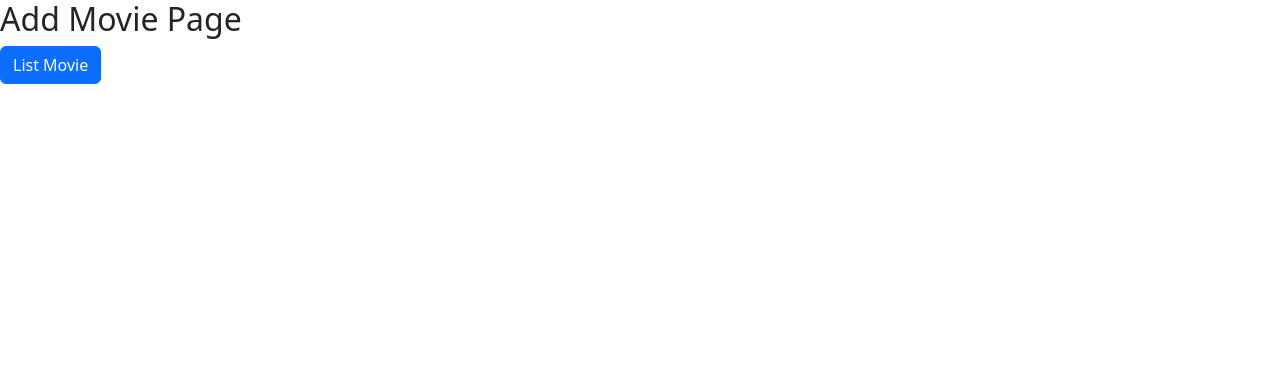
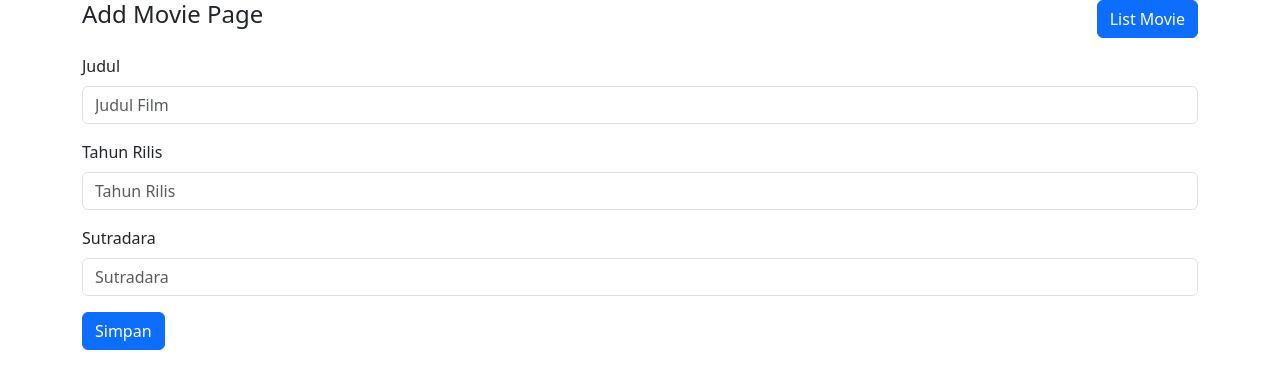
Before and after one commit to Let-sLearnCodingTogether/react-si52-2025-2026-sharonjvj, a React (Vite) app: page /add-movie in a window 1280 px wide. Shown: the top 388 px of the page. Built offline with nearby package versions, Linux system fonts and the light colour scheme.

Commit message:
Pertemuan 22 November
+ Update AddMovie.tsx

```diff
--- a/src/pages/movies/AddMovie.tsx
+++ b/src/pages/movies/AddMovie.tsx
@@ -1,9 +1,80 @@
 import { NavLink } from "react-router";
+import Form from 'react-bootstrap/Form';
+import { Button } from "react-bootstrap";
+import { useState, type ChangeEvent, type FormEvent } from "react";
+import ApiClient from "../../utils/ApiClient";
+
+interface FormMovie {
+    judul : string,
+    tahunRilis : string,
+    sutradara : string
+}
 
 function AddMovie() {
-    return <div>
-        <h2>Add Movie Page</h2>
-        <NavLink to="/" className="btn btn-primary">List Movie</NavLink>
+    const [form, setForm] = useState<FormMovie>({
+        judul : "",
+        tahunRilis : "",
+        sutradara : ""
+    })
+
+    const handleInputChange = (event : ChangeEvent<HTMLInputElement>) => {
+        const { name, value } = event.target
+        setForm({
+            ...form,
+            [name] : value
+        })
+    }
+
+    const handleSubmit = async (event : FormEvent<HTMLFormElement>) => {
+        event.preventDefault();
+        try {
+            const response = await ApiClient.post('/movies', form)
+            console.log(response);
+
+        } catch (error) {
+            console.log(error);
+        }
+    }
+
+
+    return <div className="container mx-auto">
+        <div className="d-flex justify-content-between mb-3">
+            <h4>Add Movie Page</h4>
+            <NavLink to="/" className="btn btn-primary">List Movie</NavLink>
+        </div>
+        <div>
+            <Form onSubmit={handleSubmit}>
+                <Form.Group className="mb-3" controlId="formJudul">
+                    <Form.Label>Judul</Form.Label>
+                    <Form.Control
+                        value={form.judul}
+                        onChange={handleInputChange}
+                        name= "judul"
+                        type="text"
+                        placeholder="Judul Film" />
+                </Form.Group>
+                <Form.Group className="mb-3" controlId="formTahunRilis">
+                    <Form.Label>Tahun Rilis</Form.Label>
+                    <Form.Control
+                        value={form.tahunRilis}
+                        onChange={handleInputChange}
+                        name= "tahunRilis"
+                        type="text"
+                        placeholder="Tahun Rilis" />
+                </Form.Group>
+                <Form.Group className="mb-3" controlId="formSutradara">
+                    <Form.Label>Sutradara</Form.Label>
+                    <Form.Control
+                        value={form.sutradara}
+                        onChange={handleInputChange}
+                        name= "sutradara"
+                        type="text"
+                        placeholder="Sutradara" />
+                </Form.Group>
+
+                <Button type="submit" variant="primary">Simpan</Button>
+            </Form>
+        </div>
     </div>
 }
 
--- a/src/pages/movies/Movies.tsx
+++ b/src/pages/movies/Movies.tsx
@@ -44,8 +44,8 @@
 
     return <div className="container mx-auto">
         <div className="d-flex justify-content-between mb-3">
-            <h2>Movie Page</h2>
-        <NavLink to="/add-movie" className="btn btn-primary">Add Movie</NavLink>
+            <h4>Movie Page</h4>
+            <NavLink to="/add-movie" className="btn btn-primary">Add Movie</NavLink>
         </div>
         <div>
             <Table striped bordered hover>
```
